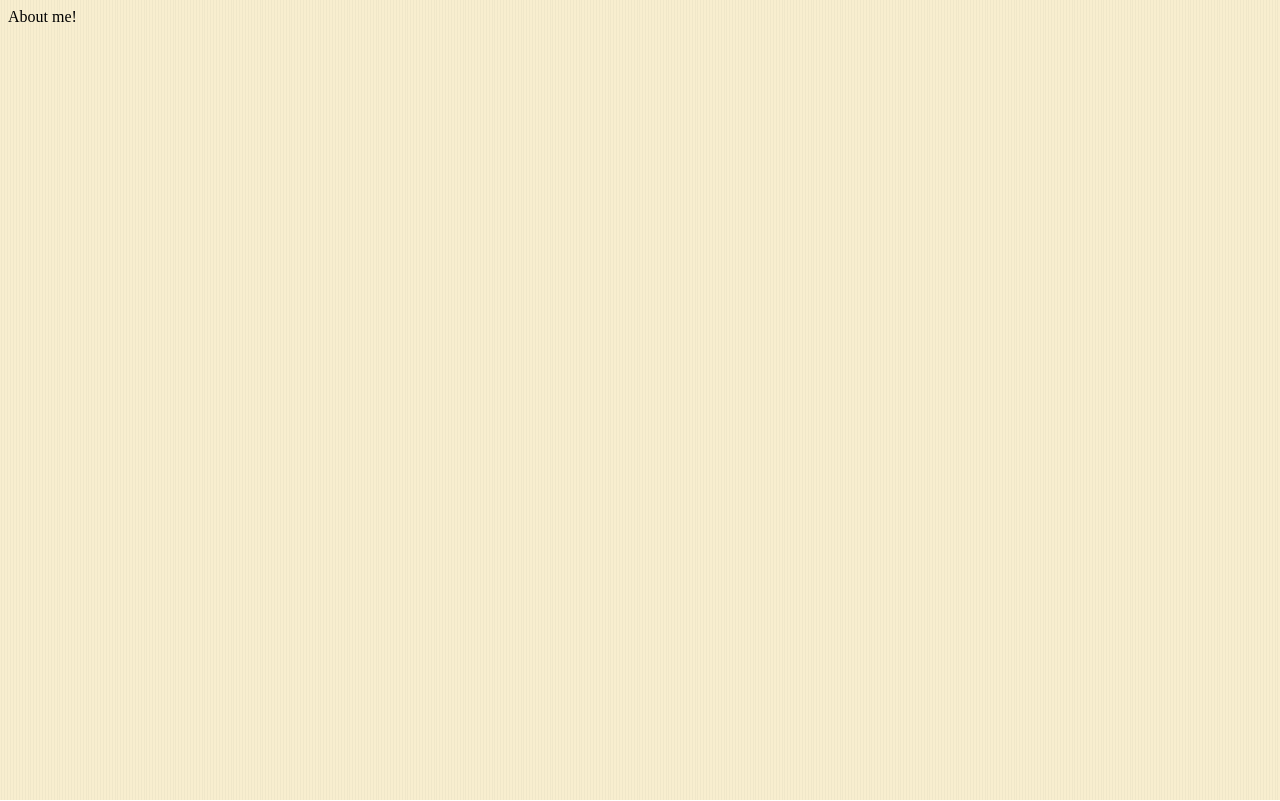
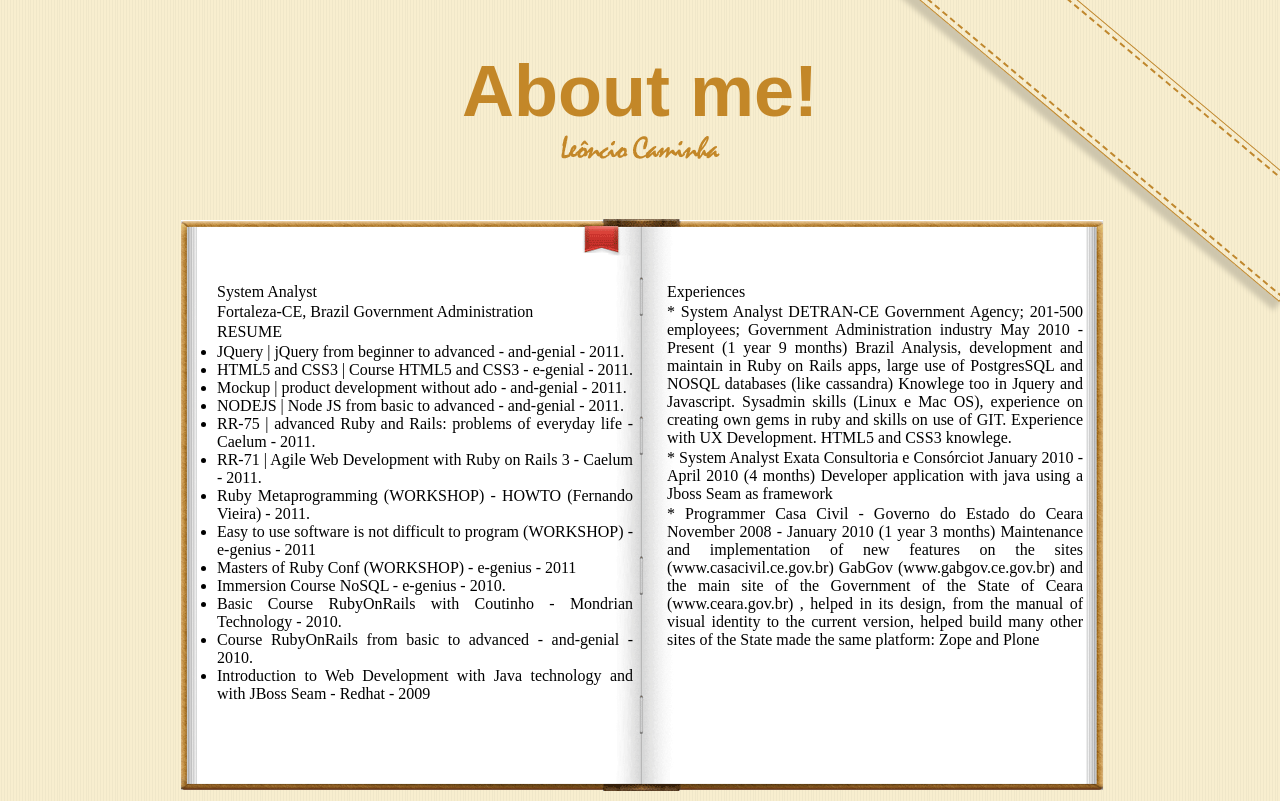
Before and after one commit to douglasdeodato/dosasite, a plain HTML site: page about.html in a window 1280 px wide. Drawn offline with Linux system fonts and the light colour scheme.

Commit message:
ajustes no css da pagina

```diff
--- a/about.html
+++ b/about.html
@@ -7,6 +7,90 @@
 	<title>About me!</title>
 
 	<body id="about">
-		<p>About me!</p>
+
+		<div id="social_networks" class="">
+			<div id="dashed">
+			</div>
+		</div>
+
+		<div id="page" class="">
+			<header class="main" >
+					<p class="about">About me!</p>
+					<img id="leoncio" src="images/about-me.png" alt="Leoncio Caminha">
+			</header>
+			<div id="bookstyle" class="">
+				<table id="page1">
+					<tr>
+						<td>System Analyst</td>
+					</tr>
+
+					<tr>
+						<td>Fortaleza-CE, Brazil Government Administration</td>
+					</tr>
+
+					<tr>
+						<td>RESUME</td>
+					</tr>
+
+					<tr>
+						<td>
+							<ul>
+								<li>JQuery | jQuery from beginner to advanced - and-genial - 2011.</li>
+								<li>HTML5 and CSS3 | Course HTML5 and CSS3 - e-genial - 2011.</li>
+								<li>Mockup  | product development without ado - and-genial - 2011.</li>
+								<li>NODEJS | Node JS from basic to advanced - and-genial - 2011.</li>
+								<li>RR-75  | advanced Ruby and Rails: problems of everyday life - Caelum - 2011.</li>
+								<li>RR-71 | Agile Web Development with Ruby on Rails 3 - Caelum - 2011.</li>
+								<li>Ruby Metaprogramming (WORKSHOP) - HOWTO (Fernando Vieira) - 2011.</li>
+								<li>Easy to use software is not difficult to program (WORKSHOP) - e-genius - 2011</li>
+								<li>Masters of Ruby Conf (WORKSHOP) - e-genius - 2011</li>
+								<li>Immersion Course NoSQL - e-genius - 2010.</li>
+								<li>Basic Course RubyOnRails with Coutinho - Mondrian Technology - 2010.</li>
+								<li>Course RubyOnRails from basic to advanced - and-genial - 2010.</li>
+								<li>Introduction to Web Development with Java technology and with JBoss Seam - Redhat - 2009</li>
+							</ul>
+						</td>
+					</tr>
+				</table>
+
+				<table id="page2">
+					<tr>
+						<td>Experiences</td>
+					</tr>
+					<tr>
+						<td>
+							* System Analyst
+							DETRAN-CE
+							Government Agency; 201-500 employees; Government Administration industry
+							May 2010 - Present (1 year 9 months) Brazil
+							Analysis, development and maintain in Ruby on Rails apps, large use of PostgresSQL and NOSQL
+							databases (like cassandra) Knowlege too in Jquery and Javascript. Sysadmin skills (Linux e Mac OS),
+							 experience on creating own gems in ruby and skills on use of GIT. Experience with UX Development.
+							HTML5 and CSS3 knowlege.
+						</td>
+					</tr>
+					<tr>
+						<td>
+							* System Analyst
+							Exata Consultoria e Consórciot
+							January 2010 - April 2010 (4 months)
+							Developer application with java using a Jboss Seam as framework
+						</td>
+					</tr>
+					<tr>
+						<td>
+							* Programmer
+							Casa Civil - Governo do Estado do Ceara
+							November 2008 - January 2010 (1 year 3 months)
+							Maintenance and implementation of new features on the sites (www.casacivil.ce.gov.br)
+							GabGov (www.gabgov.ce.gov.br) and the main site of the Government of the State of Ceara
+							 (www.ceara.gov.br) , helped in its design, from the manual of visual identity to the current version,
+							 helped build many other sites of the State made the same platform: Zope and Plone
+						</td>
+					</tr>
+				</table>
+
+			</div>
+		</div>
 	</body>
 </html>
--- a/stylesheets/about.css
+++ b/stylesheets/about.css
@@ -1,7 +1,87 @@
-body{
-	background: url("../images/bg.png")
+/**
+ *GENERAL
+ */
+* {
+	margin:0;
+	padding:0;
 }
 
-#title {
-	cursor:pointer;
+#page {
+	margin: 0  auto;
+	width:950px;
 }
+
+body{
+	background: url("../images/bg.png");
+	padding:50px 15px 0 15px;
+}
+
+/**
+* HEADER MAIN
+**/
+
+#leoncio {
+	padding:1px 15px 0 15px;
+}
+
+header.main {
+	text-align:center;
+}
+
+.about {
+	color:#c38728;
+	font:bold 72px sans-serif;
+	text-align:center;
+}
+
+/**
+* BOOKSTYLE
+**/
+
+#bookstyle {
+	margin-top:40px;
+	background-image: url("../images/book.jpg");
+	height:600px;
+}
+
+#page1 {
+	clear:both;
+	width:420px;
+	float:left;
+	margin:80px 50px ;
+	text-align:justify;
+}
+
+#page2 {
+	width:420px;
+	float:left;
+	margin:80px -20px ;
+	text-align:justify;
+}
+
+#social_networks {
+/*  background:#c99c51;*/
+	background:-moz-linear-gradient(80% 77% 94deg, #c6994d, #f7c26a 55%);
+	border:1px solid #c0882e;
+	box-shadow: 1px 10px 5px #cec6ad;
+	float:left;
+	height:100px;
+	position:absolute;
+	-webkit-transform: rotate(40deg) scale(1) skew(1deg) translate(0px);
+	-moz-transform: rotate(40deg) scale(1) skew(1deg) translate(0px);
+	right:-90px;
+	width:500px;
+}
+
+#social_networks #dashed {
+  background:transparent;
+	border:2px dashed #c0882e;
+	float:left;
+	height:88px;
+	position:absolute;
+	-webkit-transform: rotate(180deg) scale(1) skew(1deg) translate(0px);
+	-moz-transform: rotate(180deg) scale(1) skew(1deg) translate(0px);
+	right:-20px;
+	bottom:4px;
+	width:500px;
+}
```
Also changed, not shown: images/about-me.png (added), images/book.jpg (added), 2 other files.
